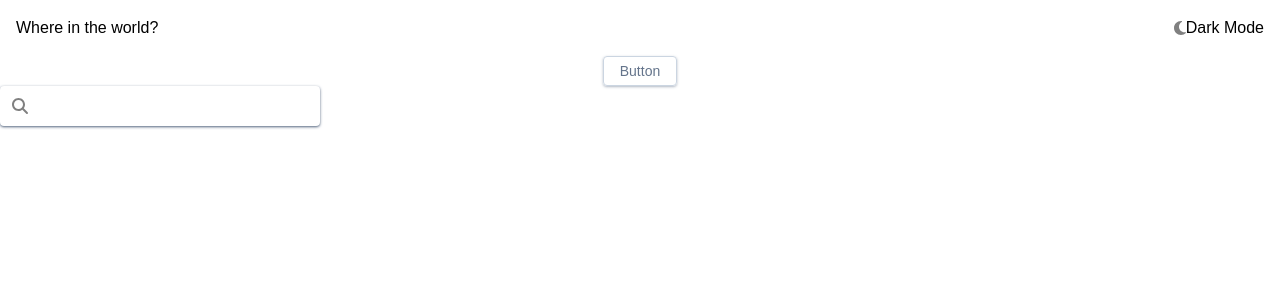
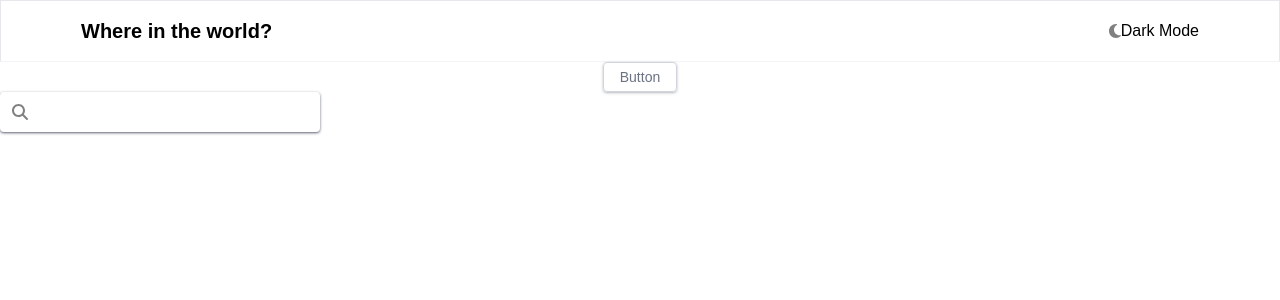
Before and after one commit to giwangdk/Rest-Countries-ReactJS, a React (Create React App) app: page / in a window 1280 px wide. Shown: the top 300 px of the page. Built offline with nearby package versions, Linux system fonts and the light colour scheme.

Commit message:
add custom h1 style

```diff
--- a/src/components/atoms/Button/index.jsx
+++ b/src/components/atoms/Button/index.jsx
@@ -6,7 +6,7 @@ import PropTypes from "prop-types";
 function Button({ label, onClick }) {
   return (
     <button
-      className="px-4 py-1 text-sm border border-slate-300 text-slate-500 rounded shadow shadow-slate-500/40"
+      className="px-4 py-1 text-sm border border-gray-300 text-gray-500 rounded shadow shadow-gray-500/40"
       onClick={onClick}
     >
       {label}
--- a/src/components/atoms/Search/index.jsx
+++ b/src/components/atoms/Search/index.jsx
@@ -6,13 +6,13 @@ import { FontAwesomeIcon } from "@fortawesome/react-fontawesome";
 
 function Search() {
   return (
-    <div className="bg-white shadow shadow-slate-500  w-80 rounded px-3 py-1 flex justify-between items-center">
+    <div className="bg-white shadow shadow-gray-500  w-80 rounded px-3 py-1 flex justify-between items-center">
       <FontAwesomeIcon icon={faSearch} color="gray" />
       <input
         type="text"
         name=""
         id=""
-        className="  outline-slate-100 py-1 px-2 w-full ml-3"
+        className="  outline-gray-100 py-1 px-2 w-full ml-3"
       />
     </div>
   );
--- a/src/components/molecules/Navbar/index.jsx
+++ b/src/components/molecules/Navbar/index.jsx
@@ -4,10 +4,10 @@ import { Toggle } from "../../atoms";
 
 function Navbar() {
   return (
-    <div className="">
-      <div className="container flex justify-between items-center mx-auto p-4">
+    <div className="border border-b-gray-100">
+      <div className="container flex justify-between items-center mx-auto p-4 px-20">
         <div className="nav-brand">
-          <h5>Where in the world?</h5>
+          <h1 className="font-bold">Where in the world?</h1>
         </div>
 
         <Toggle />
--- a/src/index.css
+++ b/src/index.css
@@ -10,3 +10,7 @@ body {
   -webkit-font-smoothing: antialiased;
   -moz-osx-font-smoothing: grayscale;
 }
+
+h1{
+  @apply text-xl
+}
--- a/tailwind.config.js
+++ b/tailwind.config.js
@@ -4,6 +4,15 @@ module.exports = {
   ],
   darkMode: 'class',
   theme: {
+    container: {
+      padding: {
+        DEFAULT: '1rem',
+        sm: '2rem',
+        lg: '4rem',
+        xl: '5rem',
+        '2xl': '6rem',
+      },
+    },
     extend: {},
   },
   plugins: [],
```
